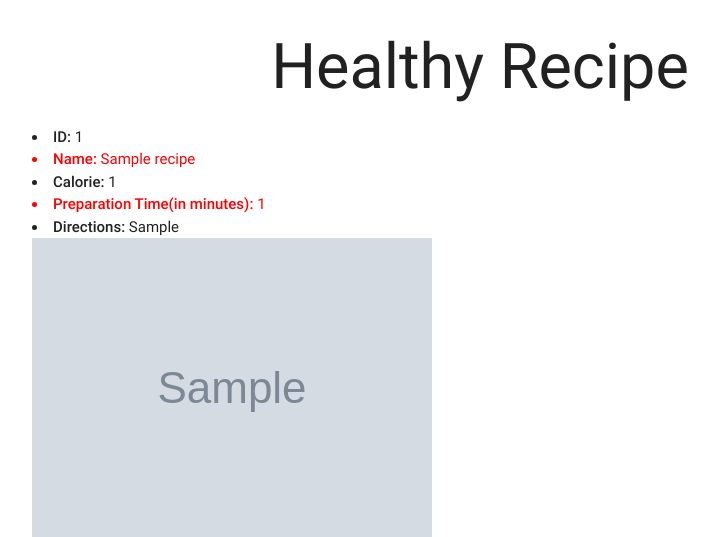
After one commit to LakeMorning/HealthyRecipe, a Django app: page /recipes/1 in a window 1280 px wide. The commit adds this page. Shown: the top 537 px of the page, without its empty margins (160-878 px from the left). Run offline with Django 3.2, Linux system fonts and the light colour scheme; tables that the repository leaves empty hold one stand-in row (values such as "Sample post"); grey boxes marked "Sample" are stand-in pictures.

Commit message:
show recipe info after clicking a recipe from the search result

```diff
--- a/healthyrecipe/healthyrecipeapp/static/healthyrecipeapp/style.css
+++ b/healthyrecipe/healthyrecipeapp/static/healthyrecipeapp/style.css
@@ -1,3 +1,15 @@
 .testcss {
     color: red;
 }
+.a {
+    color: yellow;
+}
+.testcss2 {
+    color: blue;
+}
+.testcss3 {
+    color: green;
+}
+.testcss4 {
+    color: black;
+}
--- a/healthyrecipe/healthyrecipeapp/templates/healthyrecipeapp/index.html
+++ b/healthyrecipe/healthyrecipeapp/templates/healthyrecipeapp/index.html
@@ -1,7 +1,7 @@
 {% extends 'healthyrecipeapp/layout.html' %}
 
 {% block content %}
-<h5 id="demo" class ='testcss' onclick="foo()">Let's see if CSS works...</h5>
+<h5 id="demo" class ='testcss' onclick="foo()">Let's see if CSS and Javascript work...</h5>
 <form action="" method="get">
     <input type="submit" class="btn" value="go to cart" name="cart">
 </form>
--- /dev/null
+++ b/healthyrecipe/healthyrecipeapp/templates/healthyrecipeapp/show.html
@@ -0,0 +1,15 @@
+{% extends 'healthyrecipeapp/layout.html' %}
+
+{% block content %}
+
+{% for recipe in recipes %}
+    <li><strong>ID: </strong>{{recipe.0}}</li>
+    <li class="testcss"><strong>Name: </strong>{{recipe.1}}</li>
+    <li><strong>Calorie: </strong>{{recipe.2}}</li>
+    <li class="testcss"><strong>Preparation Time(in minutes): </strong>{{recipe.3}}</li>
+    <li><strong>Directions: </strong>{{recipe.4}}</li>
+    <img src={{recipe.5}} alt="Recipe ImageURL">
+{% endfor %}
+
+
+{% endblock %}
--- a/healthyrecipe/healthyrecipeapp/urls.py
+++ b/healthyrecipe/healthyrecipeapp/urls.py
@@ -9,5 +9,6 @@ urlpatterns = [
     path('cart', views.cart, name = 'cart'),
     path('profile', views.profile, name = 'profile'),
     path('login', auth_views.login, name='login'),
-    path('logout', auth_views.logout, {'next_page': '/'}, name='logout')
+    path('logout', auth_views.logout, {'next_page': '/'}, name='logout'),
+    path('recipes/<int:id>', views.recipe_detail, name='recipe_detail'),
 ]
--- a/healthyrecipe/healthyrecipeapp/views.py
+++ b/healthyrecipe/healthyrecipeapp/views.py
@@ -104,17 +104,19 @@ def sresult(request):
     # cursor.execute("SELECT DISTINCT healthyrecipeapp_recipe.name, healthyrecipeapp_recipe.id FROM healthyrecipeapp_ingredient,healthyrecipeapp_recipe,healthyrecipeapp_quantity WHERE healthyrecipeapp_recipe.name Like %s OR (healthyrecipeapp_ingredient.name = %s AND healthyrecipeapp_quantity.recipe_id = healthyrecipeapp_recipe.id AND healthyrecipeapp_quantity.ingredient_id = healthyrecipeapp_ingredient.id) GROUP BY healthyrecipeapp_recipe.prep_time", [key_word,okey_word])
     cursor.execute("(SELECT healthyrecipeapp_recipe.name, healthyrecipeapp_recipe.id FROM healthyrecipeapp_recipe WHERE healthyrecipeapp_recipe.name Like %s) UNION (SELECT healthyrecipeapp_recipe.name, healthyrecipeapp_recipe.id FROM healthyrecipeapp_ingredient,healthyrecipeapp_recipe,healthyrecipeapp_quantity WHERE healthyrecipeapp_ingredient.name = %s AND healthyrecipeapp_quantity.recipe_id = healthyrecipeapp_recipe.id AND healthyrecipeapp_quantity.ingredient_id = healthyrecipeapp_ingredient.id)", [key_word,okey_word])
     recipes = cursor.fetchall()
+    context = {
+        'recipes': recipes
+    }
+    #return render(request, 'healthyrecipeapp/sresult.html', context)
+
     recipes = list(zip(*recipes))
     names = []
     for i in range (0,len(recipes[0])):
         names.append((recipes[0][i]))
     names = tuple(names)
-    # return HttpResponse(names)
 
-    context = {
-        'recipes': names
-    }
     recipe_ids = recipes[1]
+
 
     button = request.GET.get('mybtn')
     if(button):
@@ -189,3 +191,10 @@ def signup(request):
     else:
         form = SignupForm()
     return render(request, 'healthyrecipeapp/signup.html', {'form': form})
+
+
+def recipe_detail(request, id=id):
+    cursor = connection.cursor()
+    cursor.execute("SELECT * FROM healthyrecipeapp_recipe WHERE healthyrecipeapp_recipe.id = %s", [id])
+    recipe = cursor.fetchall()
+    return render(request, 'healthyrecipeapp/show.html', {'recipes': recipe})
```
Also changed, not shown: healthyrecipe/healthyrecipeapp/templates/healthyrecipeapp/sresult.html (+5 -10 lines).
